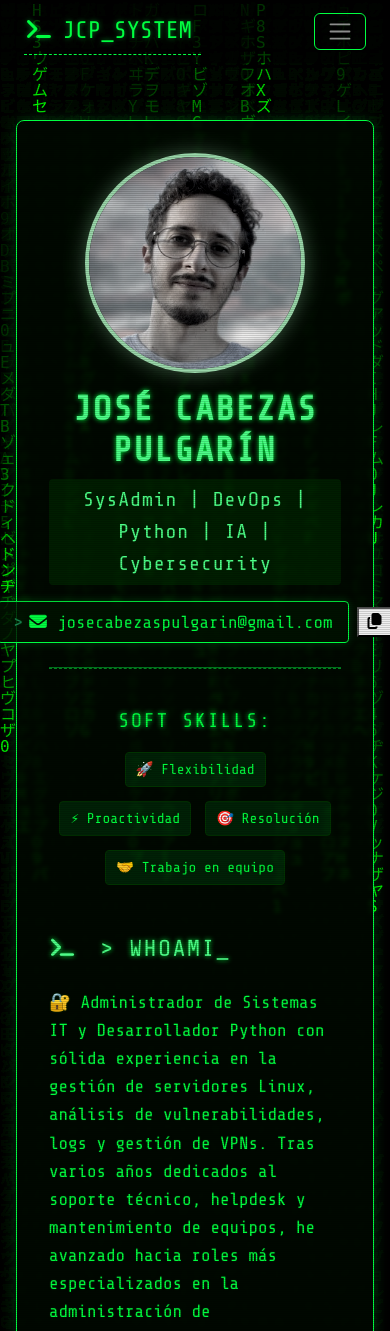
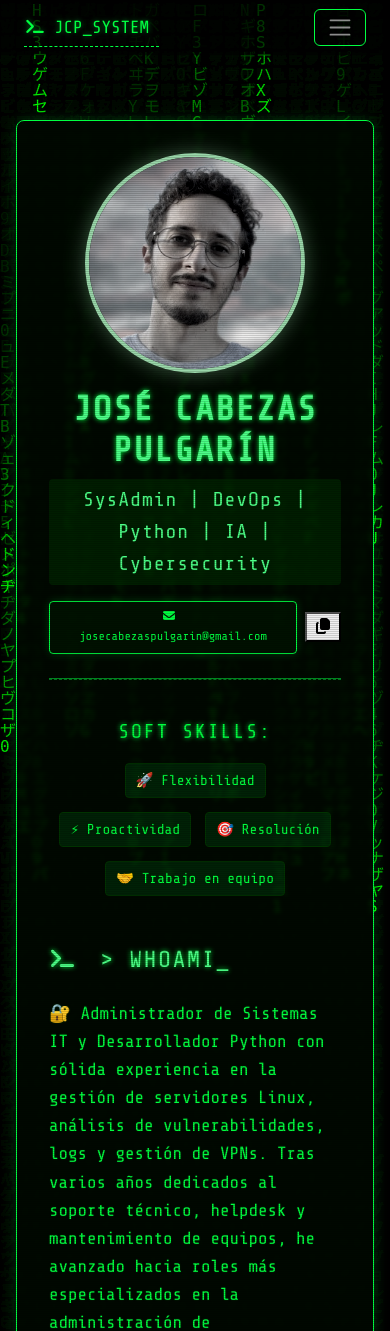
Before and after one commit to jornkbz/portfolio-flask, a Flask app: page / in a window 390 px wide. Shown: the top 1331 px of the page. Run offline with Flask 3, Linux system fonts and the light colour scheme; some libraries are stand-ins or nearby versions.

Commit message:
responsive

```diff
--- a/static/css/styles.css
+++ b/static/css/styles.css
@@ -846,3 +846,50 @@ small {
     transform: translateY(-5px);
     cursor: pointer;
 }
+
+/* =========================================
+   AJUSTES MÓVILES (RESPONSIVE FIXES)
+   ========================================= */
+
+@media (max-width: 991px) {
+
+    /* 1. ARREGLO DEL CORREO QUE SE SALE */
+    .matrix-email-link {
+        font-size: 0.85rem !important; /* Reducimos el tamaño de letra */
+        width: 100%;                   /* Que ocupe el ancho disponible */
+        justify-content: center;       /* Centrado */
+        padding: 8px 10px !important;  /* Menos relleno lateral */
+        white-space: nowrap;           /* Intentar mantener en una línea */
+        overflow: hidden;              /* Si sobra, que no rompa el sitio */
+        text-overflow: ellipsis;       /* Pone "..." si no cabe (opcional) */
+    }
+
+    /* Si el correo es MUY largo, permitimos que baje de línea en pantallas muy pequeñas */
+    @media (max-width: 400px) {
+        .matrix-email-link {
+            font-size: 0.75rem !important; /* Aún más pequeño en móviles estrechos */
+            white-space: normal;           /* Permitir salto de línea si es vital */
+            word-break: break-all;         /* Romper la palabra si es necesario */
+            flex-direction: column;        /* Icono arriba, texto abajo */
+            gap: 5px;
+        }
+        .matrix-email-link span { display: none; } /* Ocultar el ">" decorativo en móvil */
+    }
+
+    /* 2. ARREGLO DEL MENÚ DESPLEGABLE */
+    .navbar-collapse {
+        background-color: rgba(0, 10, 0, 0.98); /* Fondo negro sólido para que se lea */
+        border: 1px solid #00FF41;              /* Borde verde alrededor del menú */
+        border-top: none;
+        padding: 15px;
+        border-radius: 0 0 10px 10px;
+        margin-top: 10px;
+        box-shadow: 0 10px 20px rgba(0, 255, 65, 0.2);
+    }
+
+    /* Ajuste del Logo en móvil para que quepa bien con el botón */
+    .navbar-brand {
+        font-size: 1.1rem !important; /* Logo un poco más pequeño */
+        max-width: 70%;               /* Para que no empuje al botón fuera */
+    }
+}
--- a/templates/base.html
+++ b/templates/base.html
@@ -20,7 +20,7 @@
     {% block content %}
 
     {% endblock %}
-
+    <script src="https://cdn.jsdelivr.net/npm/bootstrap@5.3.0/dist/js/bootstrap.bundle.min.js"></script>
   <script rel="stylesheet" href="{{ url_for('static', filename = 'js/bootstrap.bundle.min.js')}}"> </script>
 
  <script>{
```
